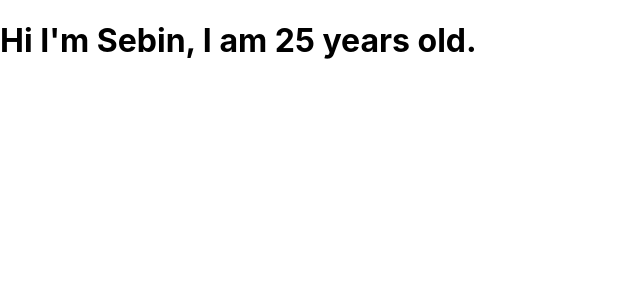
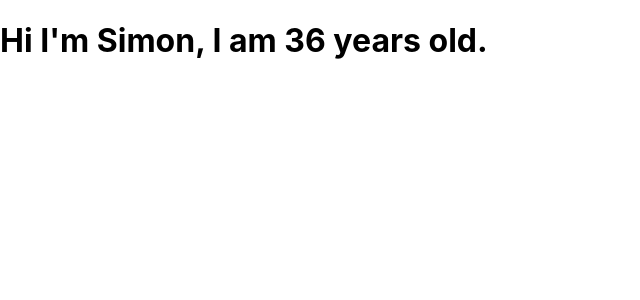
Before and after one commit to Mission-Ready/learning-git-merge-pr-temp, a React (Create React App) app: page / in a window 1280 px wide. Shown: the top 300 px of the page, without its empty margins (0-640 px from the left). Built offline with nearby package versions, Linux system fonts and the light colour scheme.

Commit message:
changed name to simon

```diff
--- a/src/App.js
+++ b/src/App.js
@@ -1,11 +1,11 @@
-import Person from './components/Person';
+import Person from "./components/Person";
 
 function App() {
-  return (
-    <>
-      <Person name="Sebin" age="25"></Person>
-    </>
-  );
+	return (
+		<>
+			<Person name="Simon" age="36"></Person>
+		</>
+	);
 }
 
 export default App;
```
